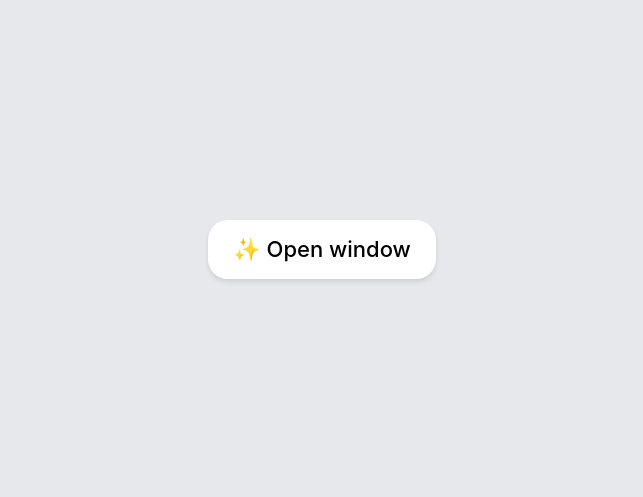
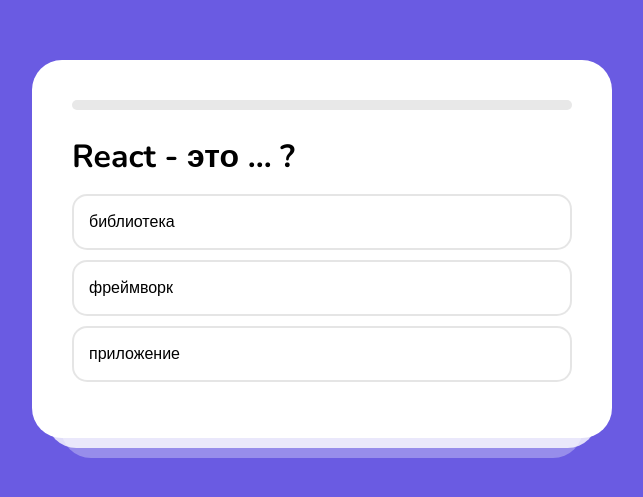
Before and after one commit to kumancev/react-small-projects, a React (Create React App) app: page / in a window 1280 px wide. Shown: the part 151-648 px from the top of the page, without its empty margins (318-961 px from the left). Built offline with nearby package versions, Linux system fonts and the light colour scheme.

Commit message:
add third project (quiz)

```diff
--- a/src/App.js
+++ b/src/App.js
@@ -1,29 +1,81 @@
-import React, { useState } from 'react';
 import './index.scss';
+import { useState } from 'react';
 
+const questions = [
+  {
+    title: 'React - это ... ?',
+    variants: ['библиотека', 'фреймворк', 'приложение'],
+    correct: 0,
+  },
+  {
+    title: 'Компонент - это ... ',
+    variants: ['приложение', 'часть приложения или страницы', 'то, что я не знаю что такое'],
+    correct: 1,
+  },
+  {
+    title: 'Что такое JSX?',
+    variants: [
+      'Это простой HTML',
+      'Это функция',
+      'Это тот же HTML, но с возможностью выполнять JS-код',
+    ],
+    correct: 2,
+  },
+];
 
-const Modal = ({ isOpen, setIsOpen, children }) => (
-  <div className={`overlay animated ${isOpen ? 'show' : ''}`}>
-      <div className="modal">
-        <svg onClick={() => setIsOpen(false)} height="200" viewBox="0 0 200 200" width="200">
-          <title />
-          <path d="M114,100l49-49a9.9,9.9,0,0,0-14-14L100,86,51,37A9.9,9.9,0,0,0,37,51l49,49L37,149a9.9,9.9,0,0,0,14,14l49-49,49,49a9.9,9.9,0,0,0,14-14Z" />
-        </svg>
-        {children}
+function Result({ correct }) {
+  return (
+    <div className="result">
+      <img src="https://cdn-icons-png.flaticon.com/512/2278/2278992.png" alt='congrats' />
+      <h2>Вы отгадали {correct} ответа из {questions.length}</h2>
+      <a href='/'>
+        <button>Попробовать снова</button>
+      </a>
     </div>
-  </div>
-)
+  );
+}
+
+function Game({ question, onClickVariant, step }) {
+  const percentage = Math.round(step / questions.length * 100)
+
+  return (
+    <>
+      <div className="progress">
+        <div style={{ width: `${percentage}%` }} className="progress__inner"></div>
+      </div>
+      <h1>{question.title}</h1>
+      <ul>
+        {
+          question.variants.map((text, index) => (
+            <li key={text} onClick={() => onClickVariant(index)} >{text}</li>
+        ))}
+      </ul>
+    </>
+  );
+}
 
 function App() {
-  const [isOpen, setIsOpen] = useState(false)
+  const [step, setStep] = useState(0)
+  const [correct, setCorrect] = useState(0)
+  const question = questions[step]
 
-  console.log(isOpen)
+  const onClickVariant = (index) => {
+    setStep(step + 1)
+
+    if (index === question.correct) {
+      setCorrect(correct + 1)
+    }
+  }
+
   return (
     <div className="App">
-      <button onClick={() => setIsOpen(true)} className="open-modal-btn">✨ Open window</button>
-      <Modal isOpen={isOpen} setIsOpen={setIsOpen}>
-        <img src="https://media2.giphy.com/media/xT0xeJpnrWC4XWblEk/giphy.gif" alt='gif'/>
-      </Modal>
+      {
+        step !== questions.length ? (
+          <Game step={step} question={question} onClickVariant={onClickVariant} />
+        ) : (
+          <Result correct={correct} />
+        )
+      }
     </div>
   );
 }
--- a/src/index.scss
+++ b/src/index.scss
@@ -1,110 +1,110 @@
-* {
-  font-family: -apple-system, BlinkMacSystemFont, 'Segoe UI', 'Roboto', 'Oxygen', 'Ubuntu',
-    'Cantarell', 'Fira Sans', 'Droid Sans', 'Helvetica Neue', sans-serif;
-}
+@import url('https://fonts.googleapis.com/css2?family=Nunito:wght@400;500;700&display=swap');
 
 body {
   margin: 0;
+  font-family: 'Nunito', sans-serif;
   -webkit-font-smoothing: antialiased;
   -moz-osx-font-smoothing: grayscale;
-  background-color: #e6e8ec;
-}
-
-.App {
+  background-color: #6a5be2;
   display: flex;
   align-items: center;
   justify-content: center;
   height: 100vh;
-  text-align: center;
 }
 
-.open-modal-btn {
-  background: #fff;
-  padding: 18px 25px;
-  border-radius: 20px;
-  font-weight: 500;
-  border: 0;
-  outline: none;
-  font-size: 22px;
-  cursor: pointer;
-  line-height: 23px;
-  box-shadow: 0 3px 5px rgba(0, 0, 0, 0.1);
-  transition: all 0.1s ease-in-out;
+.App {
+  width: 500px;
+  border-radius: 30px;
+  padding: 40px;
+  background-color: #fff;
+  position: relative;
 
-  &:hover {
-    box-shadow: 0 8px 10px rgba(0, 0, 0, 0.1);
-    transform: translateY(-1px);
+  .result {
+    text-align: center;
+
+    button {
+      font-weight: bold;
+      font-family: 'Nunito', sans-serif;
+      border-radius: 30px;
+      border: 0;
+      padding: 15px 30px;
+      font-size: 20px;
+      background-color: darken(#ff006e, 3%);
+      color: #fff;
+      margin-top: 20px;
+      cursor: pointer;
+    }
+
+    h2 {
+      margin-bottom: 0;
+    }
+
+    img {
+      width: 150px;
+    }
   }
 
-  &:active {
-    box-shadow: 0 1px 1px rgba(0, 0, 0, 0.1);
-    transform: translateY(0);
-  }
-}
+  .progress {
+    height: 10px;
+    border-radius: 30px;
+    background-color: rgb(232, 232, 232);
+    margin-bottom: 25px;
 
-.overlay {
-  position: absolute;
-  left: 0;
-  top: 0;
-  width: 100%;
-  height: 100%;
-  background-color: rgba(0, 0, 0, 0.4);
-  transition: all 0.5s ease-in-out;
-}
-
-.modal {
-  background-color: #fff;
-  width: 70%;
-  max-width: 500px;
-  max-height: 300px;
-  padding: 40px 30px;
-  border-radius: 10px;
-  position: absolute;
-  left: 50%;
-  top: 50%;
-  transform: translate(-50%, -50%);
-  box-shadow: 0 3px 5px rgba(0, 0, 0, 0.1);
-  transition: all 0.5s ease-in-out;
-
-  img {
-    border-radius: 5px;
-    width: 100%;
+    &__inner {
+      height: 100%;
+      border-radius: 30px;
+      width: 80%;
+      background: rgb(18, 231, 48);
+      transition: all 0.3s ease-in-out;
+      background: linear-gradient(90deg, rgba(18, 231, 48, 1) 0%, rgba(0, 212, 255, 1) 100%);
+    }
   }
 
-  svg {
+  &:before,
+  &:after {
+    content: '';
+    display: block;
+    height: 50px;
+    border-bottom-left-radius: 30px;
+    border-bottom-right-radius: 30px;
     position: absolute;
-    right: 10px;
-    top: 10px;
-    height: 24px;
-    width: 24px;
-    opacity: 0.3;
-    cursor: pointer;
+    left: 50%;
+    transform: translateX(-50%);
+  }
 
-    &:hover {
-      opacity: 1;
+  &:before {
+    width: 95%;
+    bottom: -10px;
+    background-color: rgba(255, 255, 255, 0.8);
+    z-index: 0;
+  }
+
+  &:after {
+    width: 90%;
+    bottom: -20px;
+    background-color: rgba(255, 255, 255, 0.3);
+    z-index: 1;
+  }
+
+  h1 {
+    margin: 0;
+  }
+
+  ul {
+    list-style: none;
+    padding: 0;
+
+    li {
+      padding: 15px;
+      border: 2px solid rgba(0, 0, 0, 0.1);
+      border-radius: 15px;
+      margin-bottom: 10px;
+      cursor: pointer;
+      transition: all 0.1s ease-in-out;
+
+      &:hover {
+        border: 2px solid rgba(0, 0, 0, 0.3);
+      }
     }
   }
 }
-
-.overlay.animated {
-  opacity: 0;
-  visibility: hidden;
-
-  .modal {
-    opacity: 0;
-    visibility: hidden;
-    transform: translate(-50%, -30%);
-    transition-delay: 0.2s;
-  }
-
-  &.show {
-    opacity: 1;
-    visibility: visible;
-
-    .modal {
-      opacity: 1;
-      visibility: visible;
-      transform: translate(-50%, -50%);
-    }
-  }
-}
```
